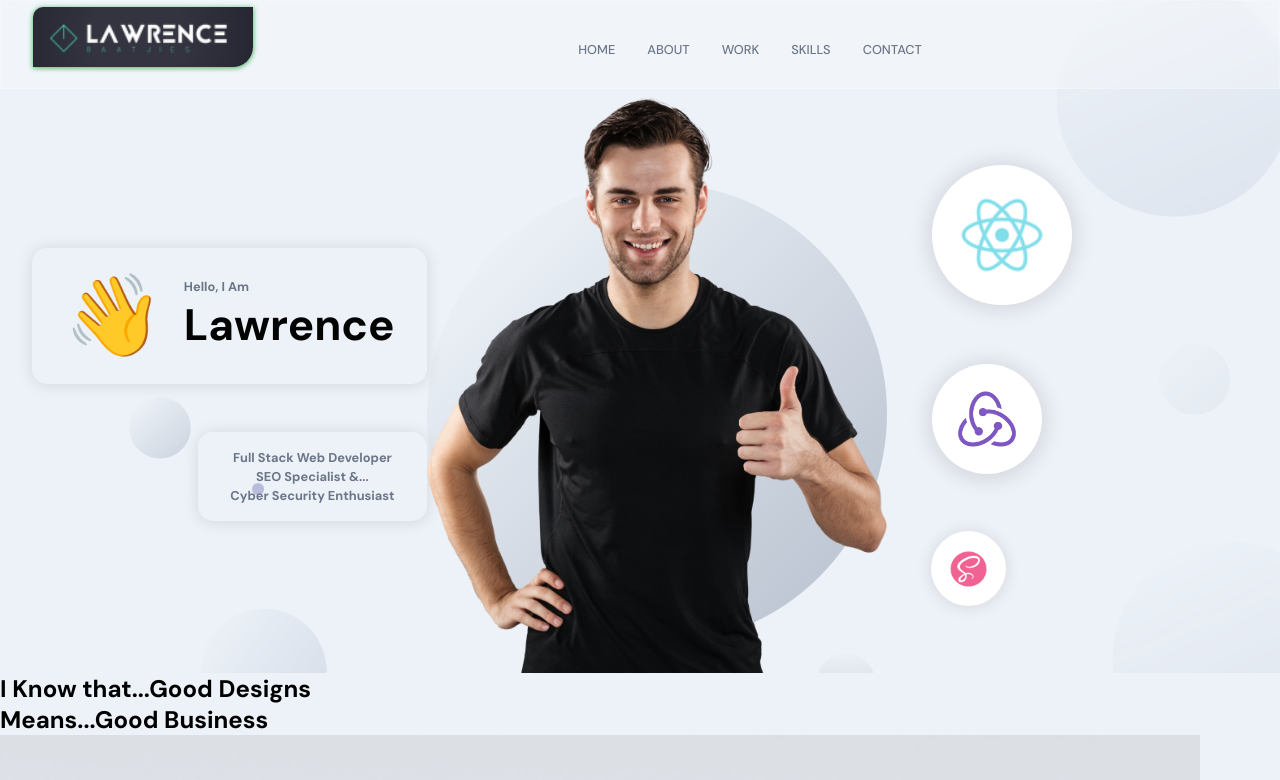
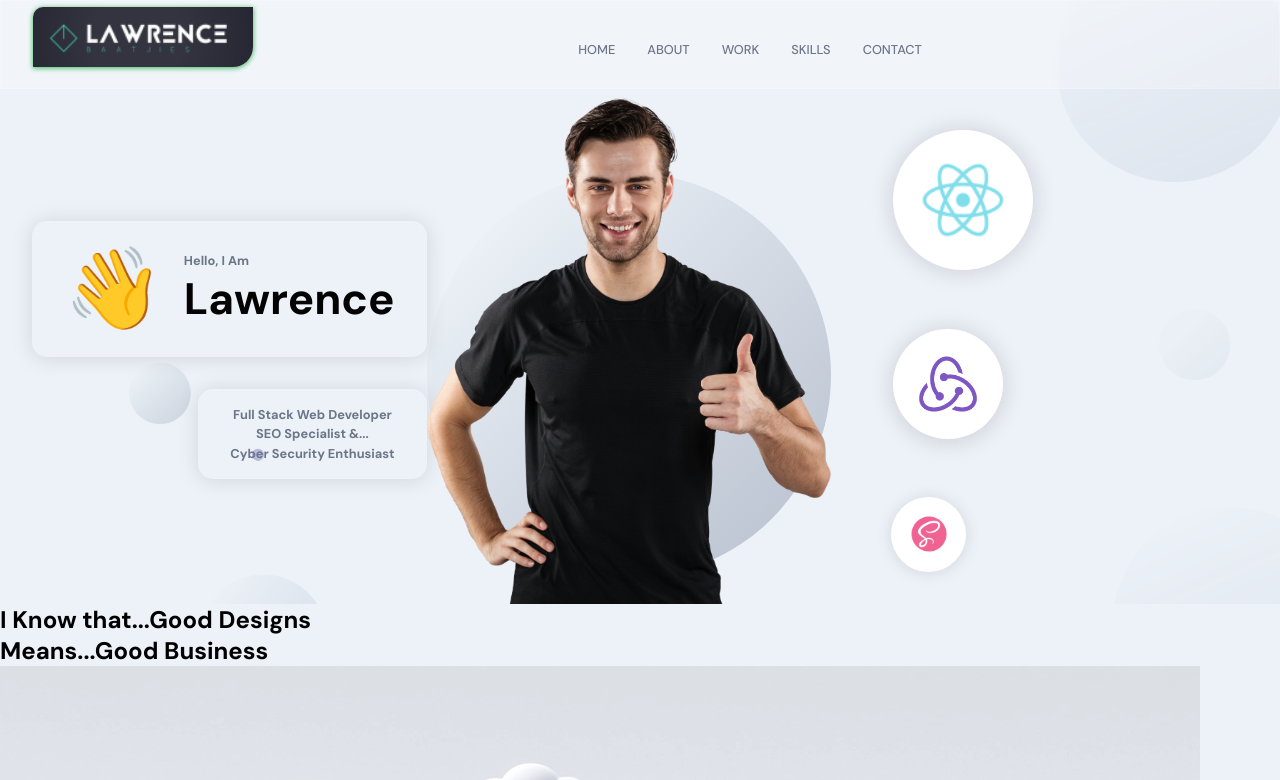
Before and after one commit to LawrenceBaatjies/fullstack_portfolio, a React (Create React App) app in the folder frontend_react/: page / in a window 1280 px wide. Shown: the top 780 px of the page. Built offline with nearby package versions, Linux system fonts and the light colour scheme.

Commit message:
Update Header.scss

```diff
--- a/frontend_react/src/container/Header/Header.scss
+++ b/frontend_react/src/container/Header/Header.scss
@@ -78,17 +78,18 @@
         border-radius: 15px;
         flex-direction: row;
         width:auto;
-        box-shadow: 0 1px 15px 1px rgba(0, 0, 0, 0.1);
+        box-shadow: 0 1px 20px 2px rgba(0, 0, 0, 0.1);
     }
 
     .tag-cmp {
         flex-direction: column;
-        margin-top:  3rem;
+        margin-top:  2rem;
 
         p{
             width: 100%;
             text-transform: uppercase;
             text-align:  right;
+
         }
     }
 
@@ -106,13 +107,13 @@
     }
 }
     .app__header-circles {
-        flex: 0.75;
+        flex: 0.95;
         display: flex;
         flex-direction: column;
         justify-content: space-evenly;
         align-items:flex-start;
         height: 100%;
-        margin-left: 1rem;
+        margin-left: 2rem;
 
         div {
             width: 100px;
```
